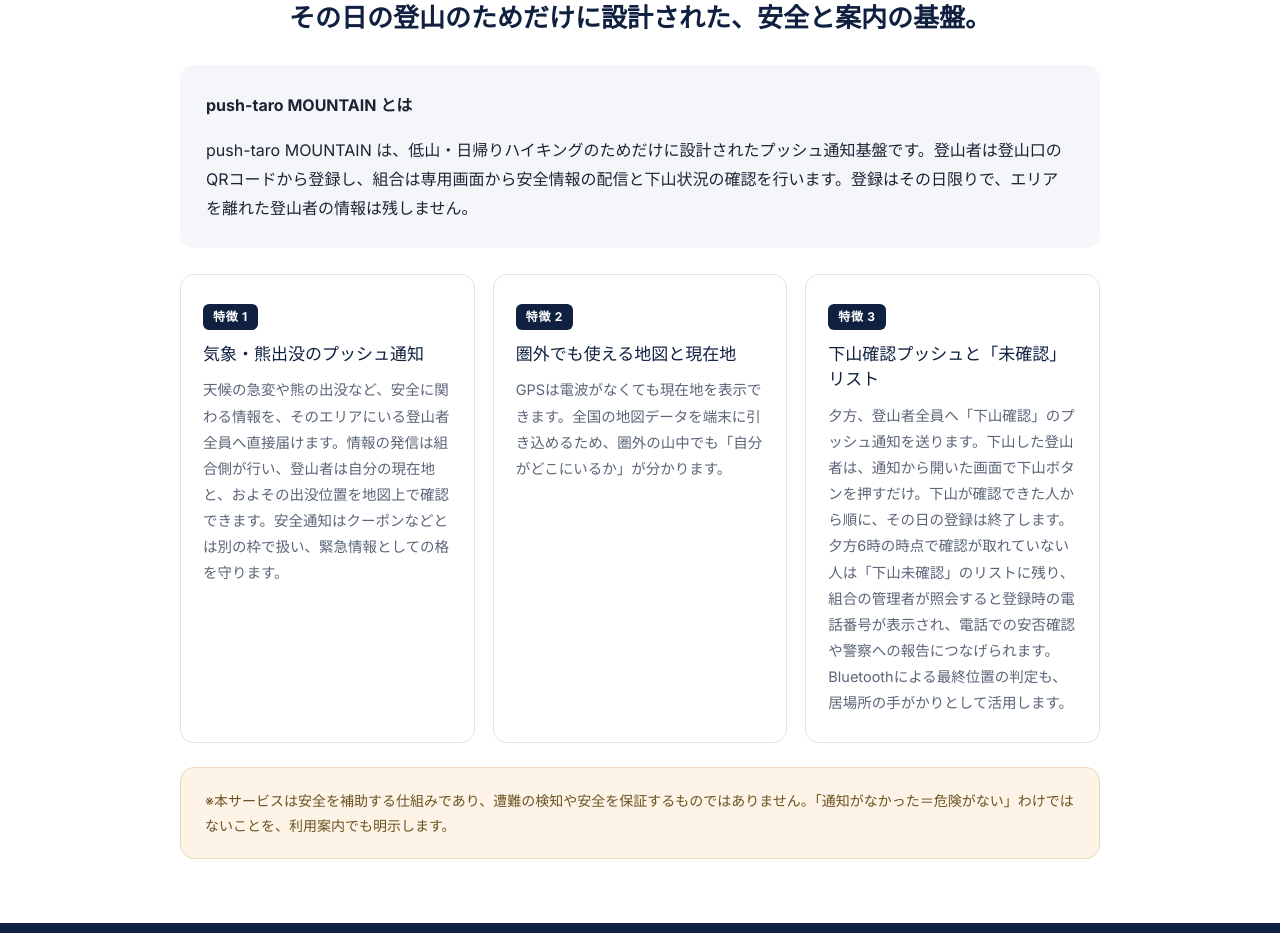
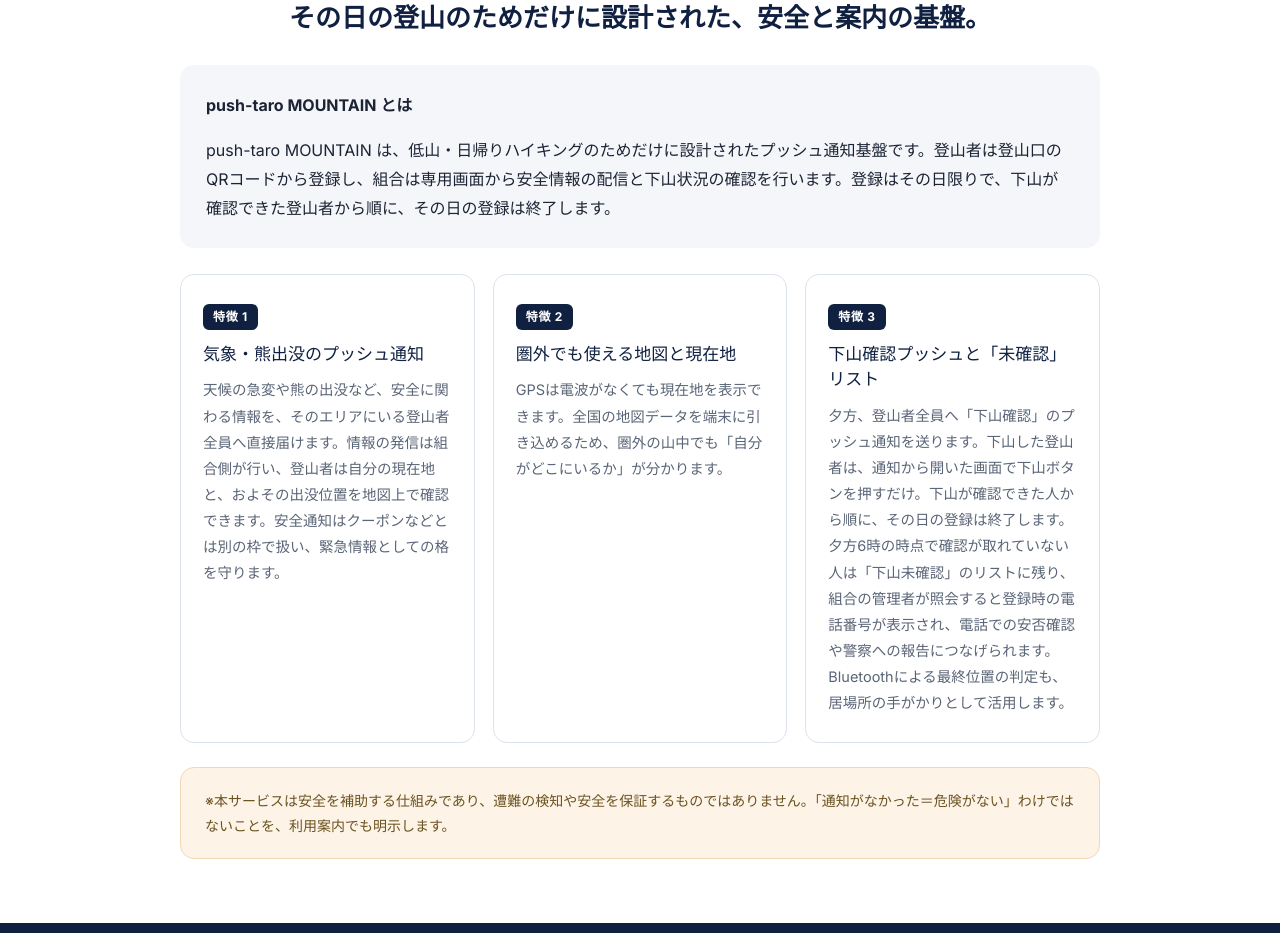
Before and after one commit to thellcishii-lang/push-taro, a Next.js app: page /mountain in a window 1280 px wide. Shown: the part 1220-2153 px from the top of the page. Built offline with nearby package versions, Linux system fonts and the light colour scheme; no server answers.

Commit message:
fix: MOUNTAIN導入文を下山確認方式の表現に修正

```diff
--- a/app/mountain/MountainClient.tsx
+++ b/app/mountain/MountainClient.tsx
@@ -121,7 +121,7 @@ export default function MountainClient() {
               </p>
               <p>
                 push-taro MOUNTAIN
-                は、低山・日帰りハイキングのためだけに設計されたプッシュ通知基盤です。登山者は登山口のQRコードから登録し、組合は専用画面から安全情報の配信と下山状況の確認を行います。登録はその日限りで、エリアを離れた登山者の情報は残しません。
+                は、低山・日帰りハイキングのためだけに設計されたプッシュ通知基盤です。登山者は登山口のQRコードから登録し、組合は専用画面から安全情報の配信と下山状況の確認を行います。登録はその日限りで、下山が確認できた登山者から順に、その日の登録は終了します。
               </p>
             </div>
             <div className="mt-cards3">
```
